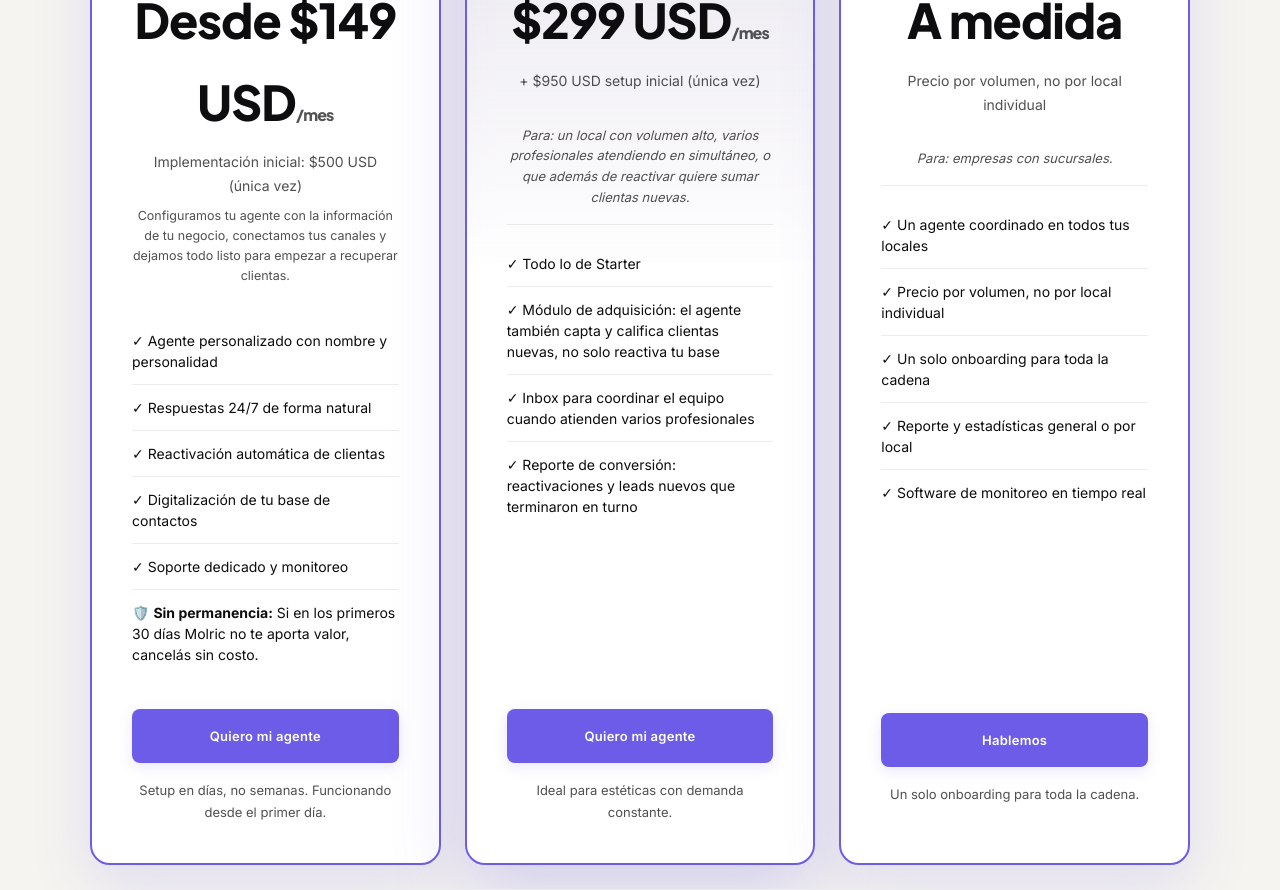
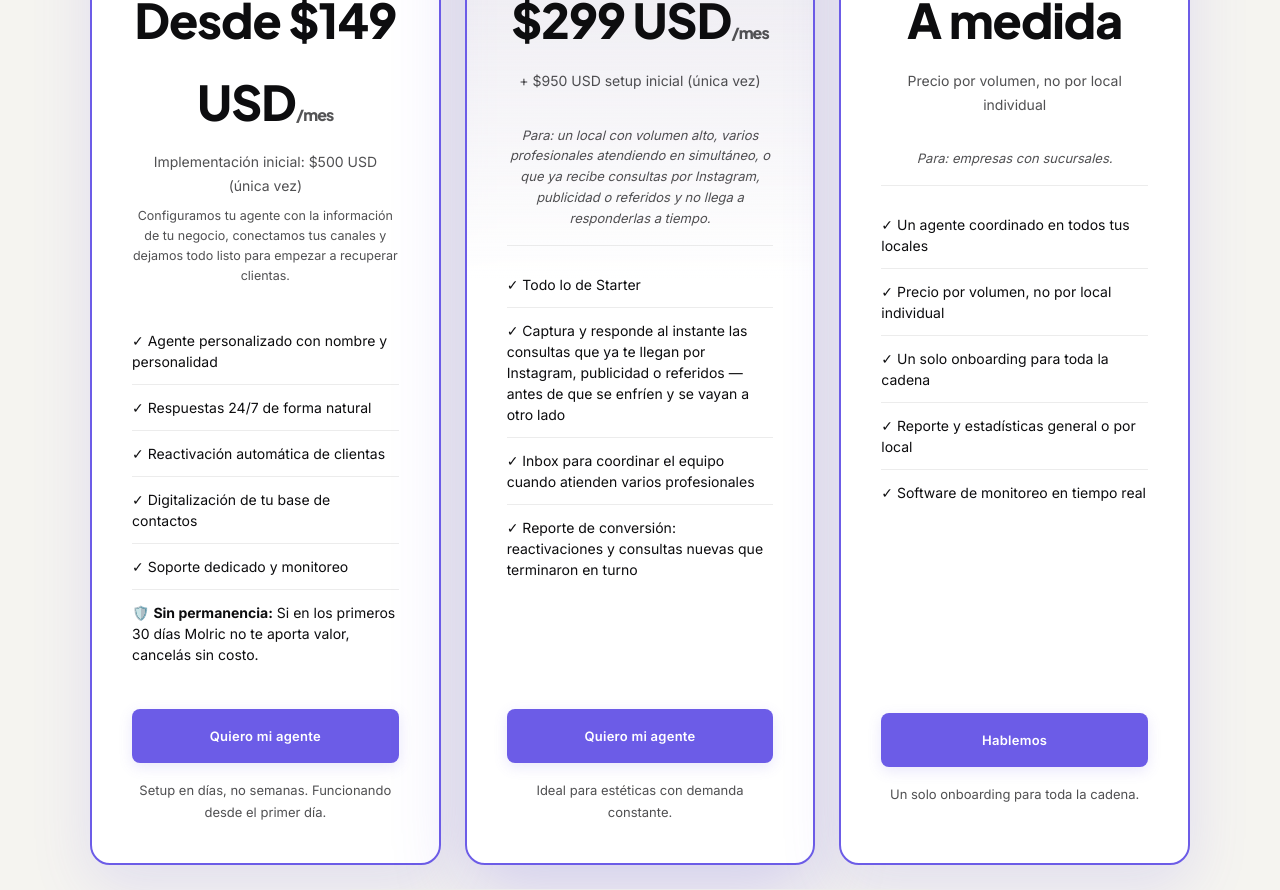
Before and after one commit to carlosmiguelcabrera/Molric, a Next.js app: page / in a window 1280 px wide. Shown: the part 4780-5670 px from the top of the page. Built offline with nearby package versions, Linux system fonts and the light colour scheme.

Commit message:
Actualizar copy del plan de volumen alto

```diff
--- a/app/page.js
+++ b/app/page.js
@@ -358,12 +358,12 @@ export default function Home() {
               <h3 className="pricing-price">$299 USD<span style={{ fontSize: '16px', opacity: 0.7 }}>/mes</span></h3>
               <p className="pricing-setup">+ $950 USD setup inicial (única vez)</p>
             </div>
-            <p className="pricing-desc">Para: un local con volumen alto, varios profesionales atendiendo en simultáneo, o que además de reactivar quiere sumar clientas nuevas.</p>
+            <p className="pricing-desc">Para: un local con volumen alto, varios profesionales atendiendo en simultáneo, o que ya recibe consultas por Instagram, publicidad o referidos y no llega a responderlas a tiempo.</p>
             <ul className="pricing-features">
               <li>✓ Todo lo de Starter</li>
-              <li>✓ Módulo de adquisición: el agente también capta y califica clientas nuevas, no solo reactiva tu base</li>
+              <li>✓ Captura y responde al instante las consultas que ya te llegan por Instagram, publicidad o referidos — antes de que se enfríen y se vayan a otro lado</li>
               <li>✓ Inbox para coordinar el equipo cuando atienden varios profesionales</li>
-              <li>✓ Reporte de conversión: reactivaciones y leads nuevos que terminaron en turno</li>
+              <li>✓ Reporte de conversión: reactivaciones y consultas nuevas que terminaron en turno</li>
             </ul>
             <div className="pricing-cta">
               <a className="btn-primary" href="https://wa.me/5491178249449?text=Hola,%20quiero%20saber%20más%20sobre%20Molric">Quiero mi agente</a>
```
